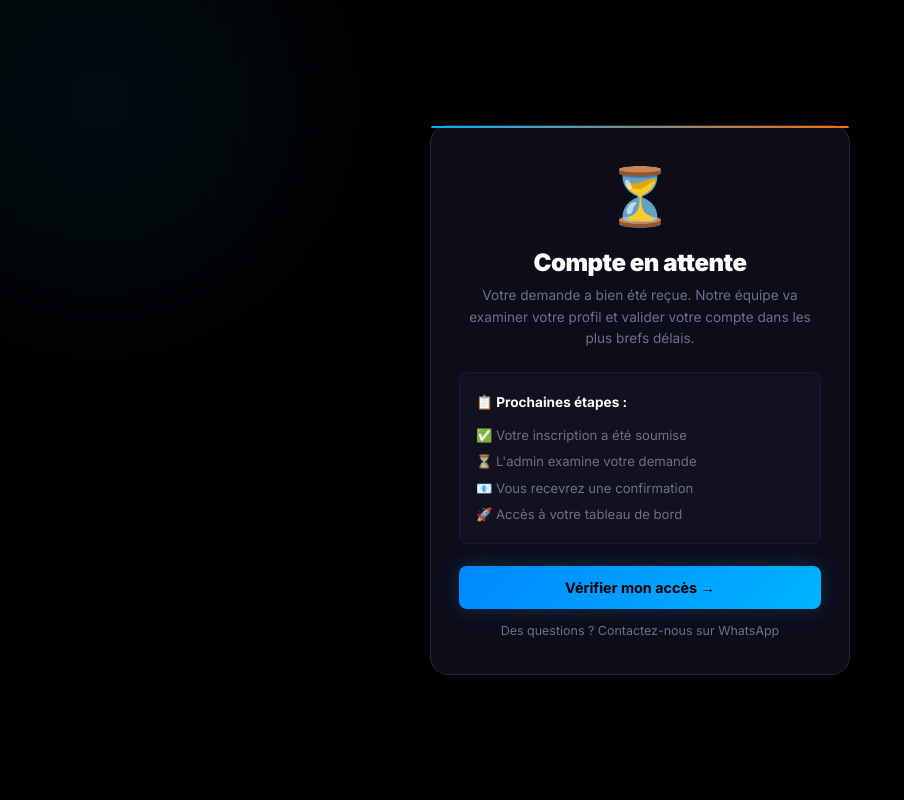
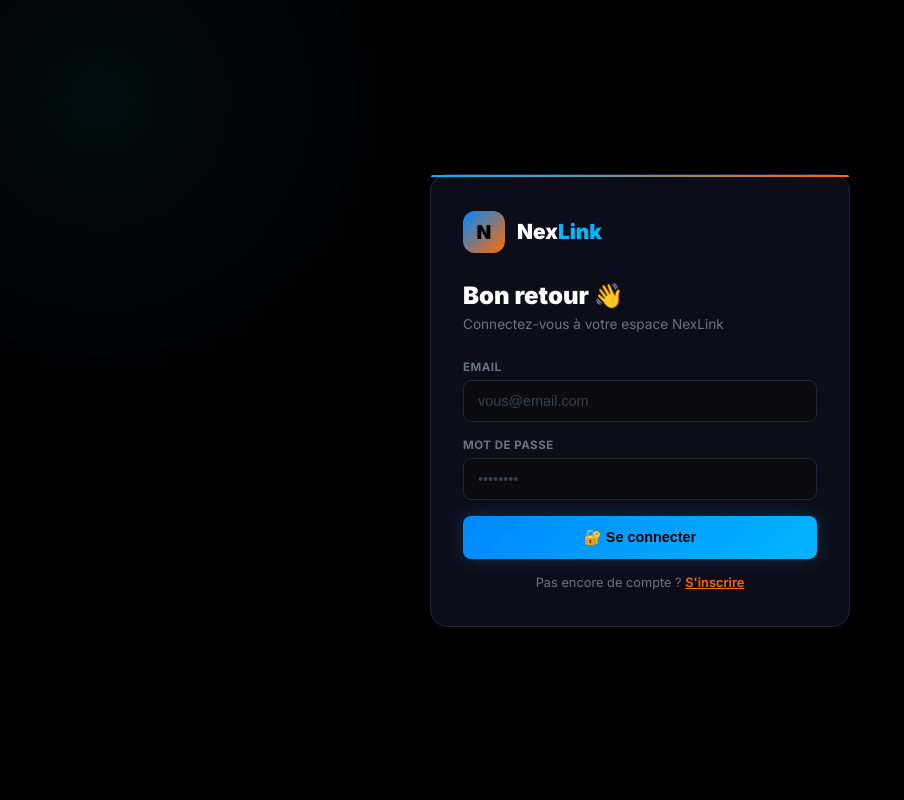
Before and after one commit to abdoulacherif/nexlink, a Flask app: page /login in a window 1280 px wide. Shown: the whole page, without its empty margins (0-904 px from the left). Run offline with Flask 3, Linux system fonts and the light colour scheme.

Commit message:
Update login.html

```diff
--- a/templates/auth/login.html
+++ b/templates/auth/login.html
@@ -3,43 +3,92 @@
 <head>
 <meta charset="UTF-8">
 <meta name="viewport" content="width=device-width, initial-scale=1.0">
-<title>NexLink · En attente</title>
+<title>NexLink · Connexion</title>
 <style>
-@import url('https://fonts.googleapis.com/css2?family=Inter:wght@400;600;700;800;900&display=swap');
+@import url('https://fonts.googleapis.com/css2?family=Inter:wght@400;500;600;700;800;900&display=swap');
 *{box-sizing:border-box;margin:0;padding:0}
-:root{--bg:#000;--card:#0d0d1a;--card2:#111120;--border:#1a1a2e;--border2:#252540;--neon:#00b4ff;--neon2:#0088ff;--orange:#ff6b00;--orange2:#ff8c00;--white:#fff;--muted:#6b7280;--success:#00ff88;--rs:8px;}
+:root{--bg:#000;--bg2:#0a0a0f;--card:#0d0d1a;--border2:#252540;--neon:#00b4ff;--neon2:#0088ff;--orange:#ff6b00;--orange2:#ff8c00;--white:#fff;--muted:#6b7280;--muted2:#374151;--danger:#ff3366;--rs:8px;}
 html,body{min-height:100%;font-family:'Inter',system-ui,sans-serif;background:var(--bg);color:var(--white)}
 .page{min-height:100vh;display:flex;align-items:center;justify-content:center;padding:24px;position:relative;overflow:hidden;}
-.page::before{content:'';position:absolute;width:600px;height:600px;border-radius:50%;background:radial-gradient(circle,rgba(0,180,255,.07) 0%,transparent 70%);top:-200px;left:-200px;}
-.page::after{content:'';position:absolute;width:500px;height:500px;border-radius:50%;background:radial-gradient(circle,rgba(255,107,0,.06) 0%,transparent 70%);bottom:-150px;right:-150px;}
-.box{background:var(--card);border:1px solid var(--border2);border-radius:18px;padding:36px 28px;width:100%;max-width:420px;position:relative;z-index:1;text-align:center;}
+.page::before{content:'';position:absolute;width:600px;height:600px;border-radius:50%;background:radial-gradient(circle,rgba(0,180,255,.07) 0%,transparent 70%);top:-200px;left:-200px;pointer-events:none;}
+.page::after{content:'';position:absolute;width:500px;height:500px;border-radius:50%;background:radial-gradient(circle,rgba(255,107,0,.06) 0%,transparent 70%);bottom:-150px;right:-150px;pointer-events:none;}
+.box{background:var(--card);border:1px solid var(--border2);border-radius:18px;padding:36px 32px;width:100%;max-width:420px;position:relative;z-index:1;}
 .box::before{content:'';position:absolute;top:0;left:0;right:0;height:2px;border-radius:18px 18px 0 0;background:linear-gradient(90deg,var(--neon),var(--orange));}
-.ico{font-size:3.5rem;margin-bottom:18px;display:block}
-.title{font-size:1.5rem;font-weight:900;margin-bottom:8px;letter-spacing:-0.5px}
-.sub{font-size:.85rem;color:var(--muted);margin-bottom:22px;line-height:1.6}
-.steps{background:var(--card2);border:1px solid var(--border);border-radius:var(--rs);padding:16px;text-align:left;font-size:.82rem;color:var(--muted);line-height:2;margin-bottom:22px;}
-.steps strong{color:var(--white);display:block;margin-bottom:6px;font-size:.85rem}
-.btn{display:flex;align-items:center;justify-content:center;gap:8px;padding:13px;border-radius:var(--rs);font-size:.9rem;font-weight:700;cursor:pointer;border:none;transition:all .15s;width:100%;text-decoration:none;}
+.logo{display:flex;align-items:center;gap:12px;margin-bottom:28px}
+.logo-mark{width:42px;height:42px;border-radius:12px;background:linear-gradient(135deg,var(--neon2),var(--orange));display:flex;align-items:center;justify-content:center;font-size:1.2rem;font-weight:900;color:#000;}
+.logo-text{font-size:1.3rem;font-weight:900}.logo-text .a{color:var(--neon)}
+.title{font-size:1.5rem;font-weight:900;margin-bottom:6px}.sub{font-size:.85rem;color:var(--muted);margin-bottom:28px}
+.form{display:flex;flex-direction:column;gap:16px}
+.fgroup{display:flex;flex-direction:column;gap:6px}
+.fgroup label{font-size:.72rem;font-weight:700;color:var(--muted);text-transform:uppercase;letter-spacing:.5px}
+.fgroup input{background:var(--bg2);border:1px solid var(--border2);border-radius:var(--rs);padding:12px 14px;color:var(--white);font-size:.9rem;outline:none;transition:border-color .15s,box-shadow .15s;width:100%;}
+.fgroup input::placeholder{color:var(--muted2)}
+.fgroup input:focus{border-color:var(--neon);box-shadow:0 0 0 3px rgba(0,180,255,.1);}
+.btn{display:flex;align-items:center;justify-content:center;gap:8px;padding:13px;border-radius:var(--rs);font-size:.9rem;font-weight:700;cursor:pointer;border:none;transition:all .15s;width:100%;}
 .btn-neon{background:linear-gradient(135deg,var(--neon2),var(--neon));color:#000;box-shadow:0 0 20px rgba(0,180,255,.2);}
-.foot{margin-top:14px;font-size:.78rem;color:var(--muted)}
+.btn-neon:hover{box-shadow:0 0 30px rgba(0,180,255,.35);}
+.btn:disabled{opacity:.5;cursor:not-allowed}
+.err-box{background:rgba(255,51,102,.08);border:1px solid rgba(255,51,102,.25);border-radius:var(--rs);padding:11px 14px;font-size:.82rem;color:var(--danger);display:none;}
+.footer-link{text-align:center;font-size:.8rem;color:var(--muted)}.footer-link a{color:var(--orange);font-weight:600}
+.toast{position:fixed;bottom:20px;left:50%;transform:translateX(-50%);background:#111120;border:1px solid #252540;border-radius:10px;padding:10px 22px;font-size:.83rem;opacity:0;transition:opacity .2s;pointer-events:none;z-index:99;}
 </style>
 </head>
 <body>
 <div class="page">
   <div class="box">
-    <span class="ico">⏳</span>
-    <div class="title">Compte en attente</div>
-    <div class="sub">Votre demande a bien été reçue. Notre équipe va examiner votre profil et valider votre compte dans les plus brefs délais.</div>
-    <div class="steps">
-      <strong>📋 Prochaines étapes :</strong>
-      ✅ Votre inscription a été soumise<br>
-      ⏳ L'admin examine votre demande<br>
-      📧 Vous recevrez une confirmation<br>
-      🚀 Accès à votre tableau de bord
+    <div class="logo">
+      <div class="logo-mark">N</div>
+      <div class="logo-text">Nex<span class="a">Link</span></div>
     </div>
-    <a href="/login" class="btn btn-neon">Vérifier mon accès →</a>
-    <div class="foot">Des questions ? Contactez-nous sur WhatsApp</div>
+    <div class="title">Bon retour 👋</div>
+    <div class="sub">Connectez-vous à votre espace NexLink</div>
+    <form class="form" id="loginForm">
+      <div class="fgroup">
+        <label>Email</label>
+        <input type="email" id="email" placeholder="vous@email.com" required>
+      </div>
+      <div class="fgroup">
+        <label>Mot de passe</label>
+        <input type="password" id="password" placeholder="••••••••" required>
+      </div>
+      <div class="err-box" id="errBox"></div>
+      <button type="submit" class="btn btn-neon" id="submitBtn">🔐 Se connecter</button>
+      <div class="footer-link">Pas encore de compte ? <a href="/">S'inscrire</a></div>
+    </form>
   </div>
 </div>
+<div class="toast" id="toast"></div>
+<script>
+function toast(msg,dur=2500){const t=document.getElementById('toast');t.textContent=msg;t.style.opacity='1';clearTimeout(t._t);t._t=setTimeout(()=>t.style.opacity='0',dur);}
+document.getElementById('loginForm').addEventListener('submit', async e => {
+  e.preventDefault();
+  const err = document.getElementById('errBox');
+  err.style.display = 'none';
+  const email = document.getElementById('email').value.trim();
+  const password = document.getElementById('password').value;
+  const btn = document.getElementById('submitBtn');
+  btn.disabled = true; btn.textContent = '⏳ Connexion…';
+  try {
+    const r = await fetch('/login', {
+      method: 'POST',
+      headers: {'Content-Type': 'application/json'},
+      body: JSON.stringify({email, password})
+    });
+    const data = await r.json();
+    if (data.error) {
+      err.textContent = '❌ ' + data.error;
+      err.style.display = 'block';
+      btn.disabled = false; btn.textContent = '🔐 Se connecter';
+      return;
+    }
+    toast('✅ Connexion réussie !');
+    setTimeout(() => window.location.href = data.redirect || '/dashboard', 600);
+  } catch(e) {
+    err.textContent = '❌ Erreur réseau. Réessayez.';
+    err.style.display = 'block';
+    btn.disabled = false; btn.textContent = '🔐 Se connecter';
+  }
+});
+</script>
 </body>
 </html>
```
